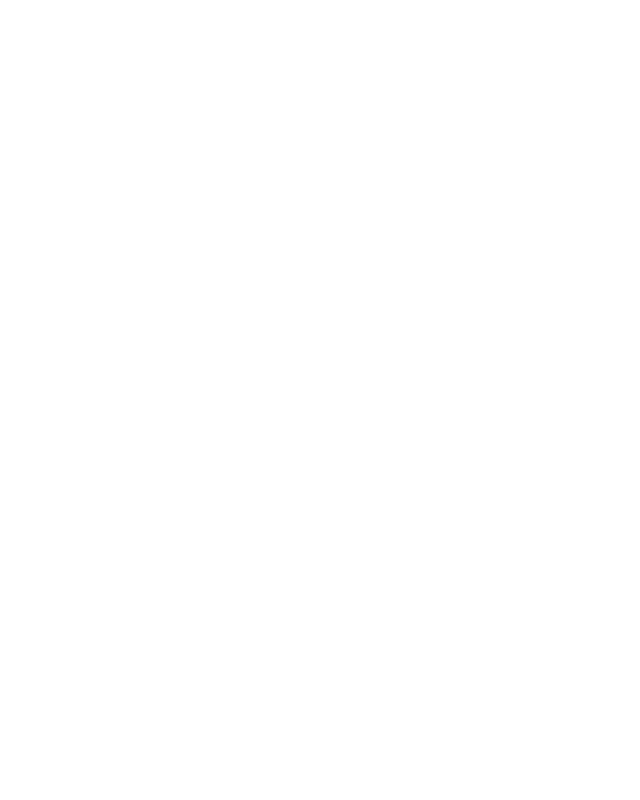
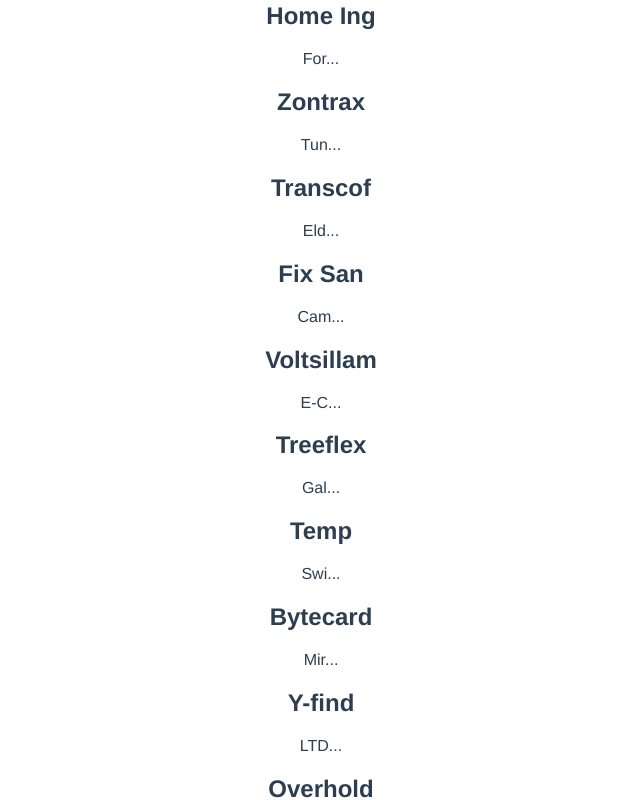
Before and after one commit to moneambenbelgacem/APIS, a Vue app: page /blog in a window 1280 px wide. Shown: the part 1320-2120 px from the top of the page, without its empty margins (319-959 px from the left). Before the commit the page ends 1061 px from the top, so only its background shows below. Built offline with nearby package versions, Linux system fonts and the light colour scheme.

Commit message:
elastique search du blogs

```diff
--- a/src/views/Posts.vue
+++ b/src/views/Posts.vue
@@ -1,8 +1,8 @@
 <template lang="">
   <h1>List of posts</h1>
-  <label for="cherche"></label>
-  <input ref="search" id="cherche" type="text" />
-  <div v-for="post in posts" :key="post.id">
+  <label for="cherche">chercher un post</label>
+  <input v-model="search" id="cherche" type="text" />
+  <div v-for="post in result" :key="post.id">
     <onePost :post="post" />
   </div>
 </template>
@@ -25,12 +25,116 @@
       { id: 12, title: 'Stronghold', slug: 'Aerified', content: 'Uplander' },
       { id: 13, title: 'Fixflex', slug: 'Stronghold', content: 'MPV' },
       { id: 14, title: 'Trippledex', slug: 'Holdlamis', content: 'Rendezvous' },
+      { id: 15, title: 'Rank', slug: 'Solarbreeze', content: 'Integra' },
+      {
+        id: 16,
+        title: 'Treeflex',
+        slug: 'Voltsillam',
+        content: 'E-350 Super Duty Van',
+      },
+      { id: 17, title: 'Ventosanzap', slug: 'Voltsillam', content: 'MX-6' },
+      { id: 18, title: 'Home Ing', slug: 'Voltsillam', content: 'Forester' },
+      { id: 19, title: 'Zontrax', slug: 'Tres-Zap', content: 'Tundra' },
+      { id: 20, title: 'Transcof', slug: 'Biodex', content: 'Eldorado' },
+      { id: 21, title: 'Fix San', slug: 'Stringtough', content: 'Camry' },
+      { id: 22, title: 'Voltsillam', slug: 'Tin', content: 'E-Class' },
+      { id: 23, title: 'Treeflex', slug: 'Bamity', content: 'Gallardo' },
+      { id: 24, title: 'Temp', slug: 'Ronstring', content: 'Swift' },
+      { id: 25, title: 'Bytecard', slug: 'Viva', content: 'Mirage' },
+      {
+        id: 26,
+        title: 'Y-find',
+        slug: 'Prodder',
+        content: 'LTD Crown Victoria',
+      },
+      { id: 27, title: 'Overhold', slug: 'Tresom', content: 'E-Class' },
+      { id: 28, title: 'Temp', slug: 'Sonsing', content: 'Fairlane' },
+      { id: 29, title: 'Andalax', slug: 'Zamit', content: '6 Series' },
+      { id: 30, title: 'Alpha', slug: 'Aerified', content: 'Blazer' },
+      { id: 31, title: 'Home Ing', slug: 'Keylex', content: 'Continental' },
+      { id: 32, title: 'Bigtax', slug: 'Prodder', content: 'Sorento' },
+      { id: 33, title: 'Fix San', slug: 'Voltsillam', content: 'Electra' },
+      { id: 34, title: 'Rank', slug: 'Home Ing', content: 'Accent' },
+      { id: 35, title: 'Biodex', slug: 'Matsoft', content: 'SJ' },
+      { id: 36, title: 'Aerified', slug: 'Y-Solowarm', content: 'W201' },
+      { id: 37, title: 'Keylex', slug: 'Overhold', content: 'M-Class' },
+      { id: 38, title: 'Y-find', slug: 'Konklab', content: 'Tacoma' },
+      { id: 39, title: 'Matsoft', slug: 'Bitchip', content: 'Crown Victoria' },
+      { id: 40, title: 'Cardify', slug: 'Home Ing', content: 'Pajero' },
+      { id: 41, title: 'Tresom', slug: 'Zoolab', content: 'GTO' },
+      { id: 42, title: 'Cardguard', slug: 'Zamit', content: '1 Series' },
+      { id: 43, title: 'Cardify', slug: 'It', content: 'MX-3' },
+      { id: 44, title: 'Span', slug: 'Trippledex', content: 'E150' },
+      { id: 45, title: 'Bytecard', slug: 'Span', content: 'Echo' },
+      { id: 46, title: 'Namfix', slug: 'Sub-Ex', content: 'Club Wagon' },
+      { id: 47, title: 'Trippledex', slug: 'Redhold', content: 'V8 Vantage' },
+      { id: 48, title: 'Cookley', slug: 'Stim', content: 'Express 1500' },
+      {
+        id: 49,
+        title: 'Trippledex',
+        slug: 'Keylex',
+        content: 'Town & Country',
+      },
+      { id: 50, title: 'Asoka', slug: 'Prodder', content: 'Compass' },
+      { id: 51, title: 'Flexidy', slug: 'Y-Solowarm', content: 'Probe' },
+      { id: 52, title: 'Sonair', slug: 'Temp', content: 'FX' },
+      { id: 53, title: 'Home Ing', slug: 'Tin', content: 'Titan' },
+      { id: 54, title: 'Subin', slug: 'Zathin', content: 'Windstar' },
+      { id: 55, title: 'Biodex', slug: 'It', content: 'Ram 3500' },
+      { id: 56, title: 'Gembucket', slug: 'Zontrax', content: 'F150' },
+      { id: 57, title: 'Biodex', slug: 'Asoka', content: 'Suburban 1500' },
+      { id: 58, title: 'Flowdesk', slug: 'Matsoft', content: 'E250' },
+      { id: 59, title: 'Flowdesk', slug: 'Job', content: 'Civic' },
+      { id: 60, title: 'Bigtax', slug: 'Andalax', content: 'Camaro' },
+      { id: 61, title: 'Pannier', slug: 'Y-Solowarm', content: 'Stratus' },
+      { id: 62, title: 'Sub-Ex', slug: 'Span', content: 'New Beetle' },
+      { id: 63, title: 'Sonsing', slug: 'Bigtax', content: 'Odyssey' },
+      {
+        id: 64,
+        title: 'Voltsillam',
+        slug: 'Cookley',
+        content: 'Econoline E250',
+      },
+      { id: 65, title: 'Job', slug: 'Duobam', content: 'Impreza' },
+      { id: 66, title: 'Lotstring', slug: 'Alphazap', content: 'Discovery' },
+      {
+        id: 67,
+        title: 'Trippledex',
+        slug: 'Alphazap',
+        content: 'Silverado 2500',
+      },
+      { id: 68, title: 'Asoka', slug: 'Job', content: 'Swift' },
+      { id: 69, title: 'Zontrax', slug: 'Matsoft', content: 'Mazda3' },
+      { id: 70, title: 'Flowdesk', slug: 'Konklab', content: 'Mazdaspeed6' },
+      { id: 71, title: 'Otcom', slug: 'Transcof', content: 'Viper' },
+      { id: 72, title: 'Stim', slug: 'Fixflex', content: 'LS Hybrid' },
+      { id: 73, title: 'Cookley', slug: 'Daltfresh', content: 'RAV4' },
+      {
+        id: 74,
+        title: 'Flexidy',
+        slug: 'Stronghold',
+        content: 'Yukon XL 2500',
+      },
+      { id: 75, title: 'Wrapsafe', slug: 'Solarbreeze', content: 'J' },
+      { id: 76, title: 'Treeflex', slug: 'Cardify', content: '164' },
+      { id: 77, title: 'Opela', slug: 'Stim', content: 'Sunfire' },
+      { id: 78, title: 'Veribet', slug: 'Voltsillam', content: 'D150 Club' },
+      { id: 79, title: 'Fixflex', slug: 'Voltsillam', content: 'Diamante' },
+      { id: 80, title: 'Zoolab', slug: 'Aerified', content: 'Liberty' },
+      { id: 81, title: 'Zaam-Dox', slug: 'Job', content: 'Journey' },
+      { id: 82, title: 'Zamit', slug: 'Bigtax', content: 'D350 Club' },
+      { id: 83, title: 'Duobam', slug: 'Mat Lam Tam', content: 'Yukon' },
+      { id: 84, title: 'It', slug: 'Tresom', content: 'D350' },
+      { id: 85, title: 'Trippledex', slug: 'Y-find', content: 'Discovery' },
+      { id: 86, title: 'Otcom', slug: 'Stim', content: 'E-Class' },
+      { id: 87, title: 'Subin', slug: 'Daltfresh', content: 'Thunderbird' },
+      { id: 88, title: 'Konklab', slug: 'Flexidy', content: 'Miata MX-5' },
     ]);
     const search = ref('');
     const result = computed(() => {
-      return posts.value.filter((post) => post.includes(search.value));
+      return posts.value.filter((post) => post.title.includes(search.value));
     });
-    return { posts };
+    return { posts, result, search };
   },
 };
 </script>
```
